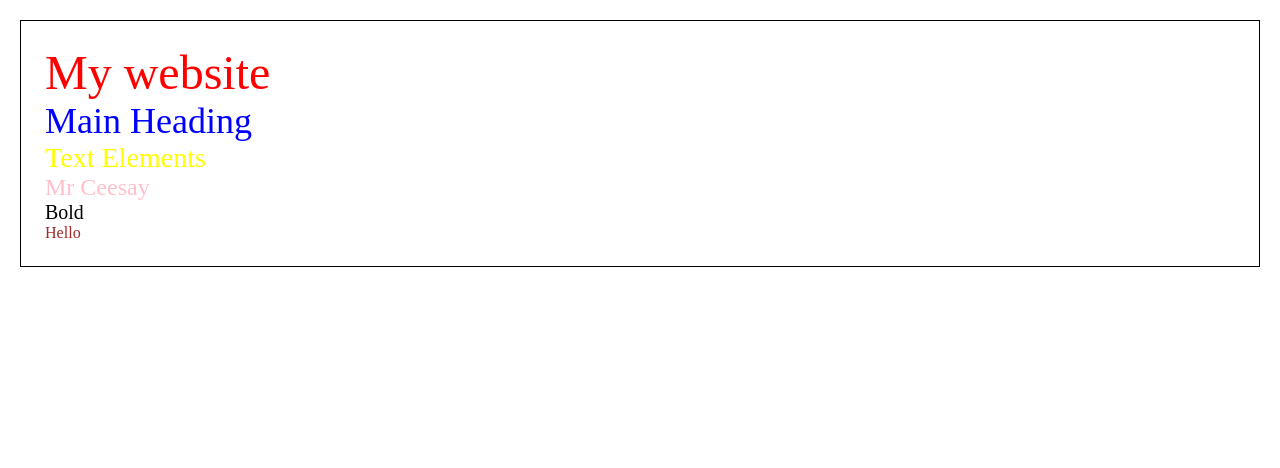
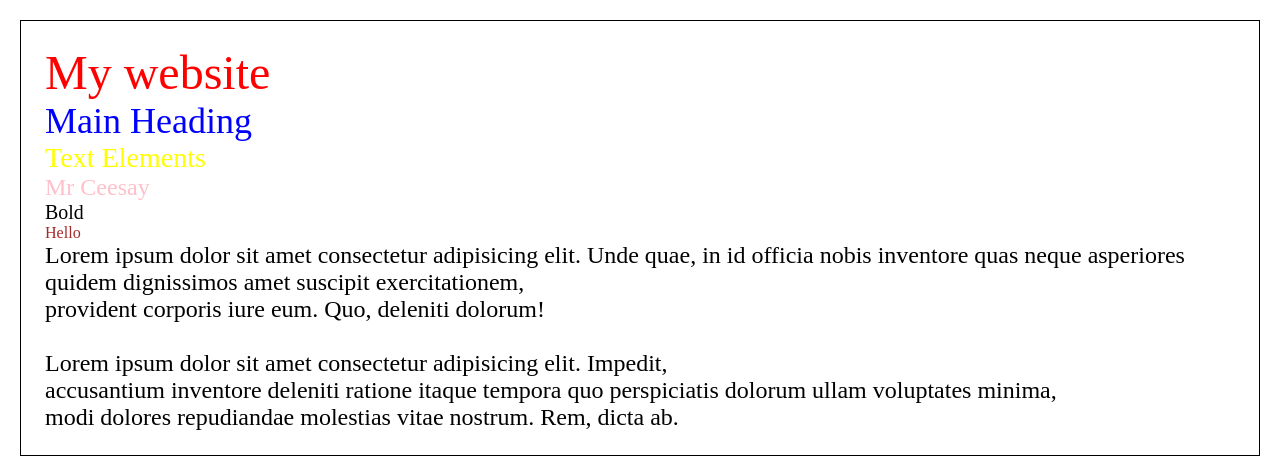
Before and after one commit to mbaaseysanneh/mbassey, a plain HTML site: page index.html in a window 1280 px wide. Drawn offline with Linux system fonts and the light colour scheme.

Commit message:
paragraph

```diff
--- a/index.html
+++ b/index.html
@@ -13,6 +13,12 @@
       <h4>Mr Ceesay</h4>
       <h5>Bold</h5>
       <h6>Hello</h6>
+      <p id="first">Lorem ipsum dolor sit amet consectetur adipisicing elit. Unde quae, in id officia nobis inventore quas neque asperiores quidem dignissimos amet suscipit exercitationem,<br>
+         provident corporis iure eum. Quo, deleniti dolorum!</p><br>
+
+      <p id="second">Lorem ipsum dolor sit amet consectetur adipisicing elit. Impedit,<br>
+         accusantium inventore deleniti ratione itaque tempora quo perspiciatis dolorum ullam voluptates minima,<br>
+          modi dolores repudiandae molestias vitae nostrum. Rem, dicta ab.</p>
 
 
 
```
